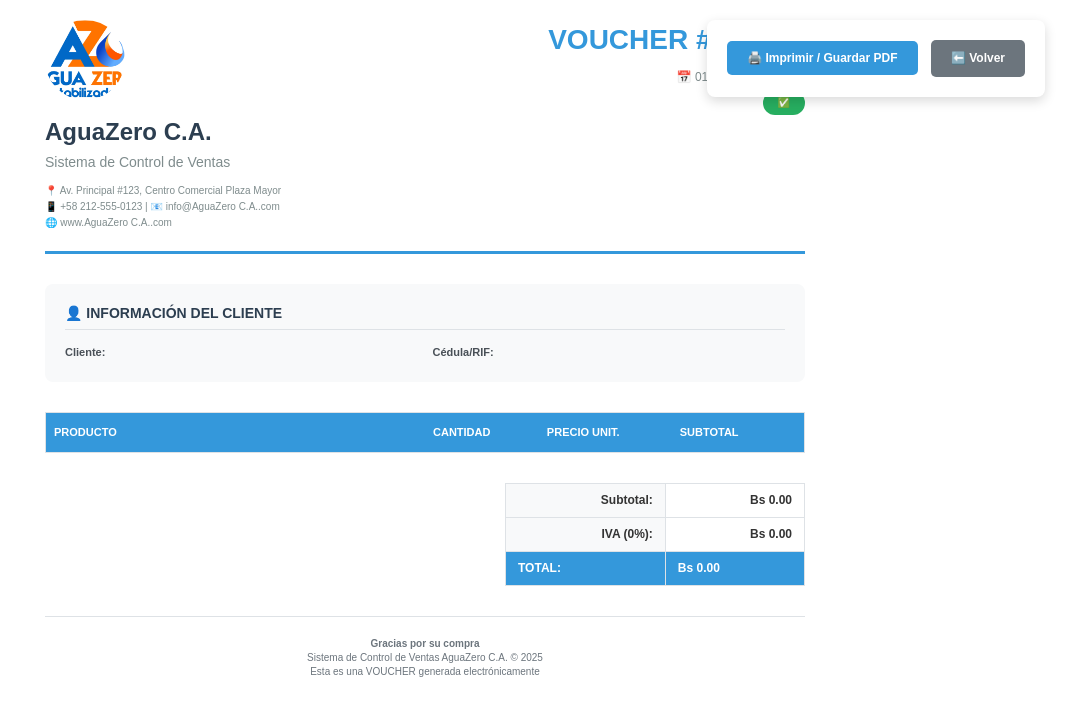
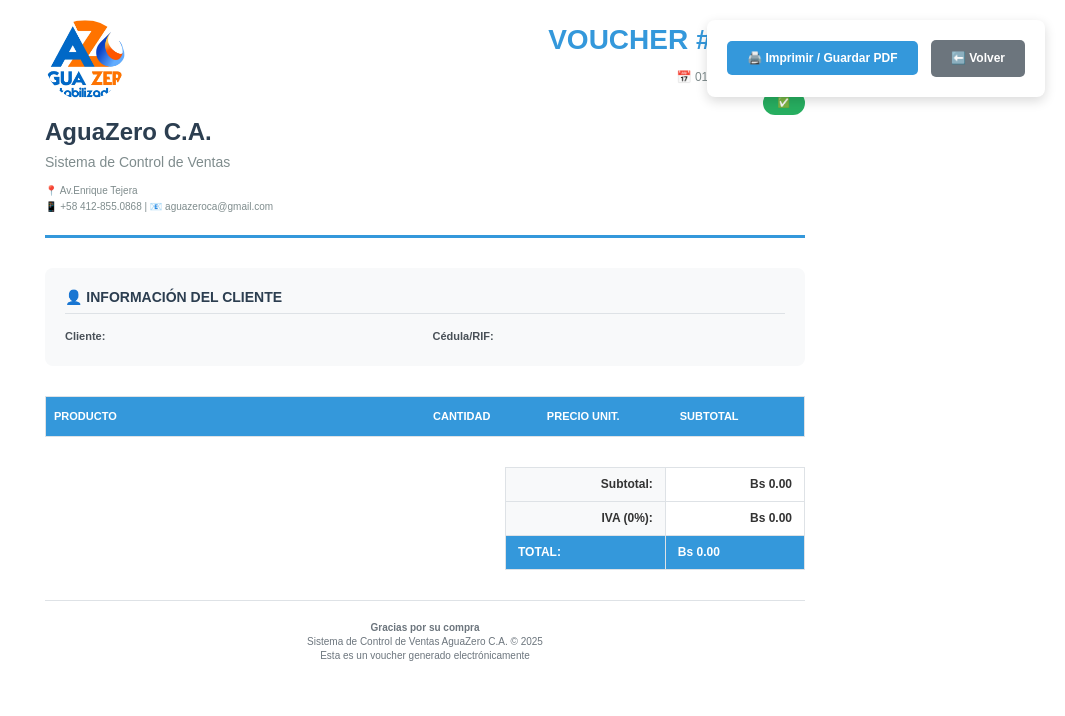
Before and after one commit to Luiscastillo15/ProyectoFinal, a PHP site: page /views/invoices/printable.php in a window 1280 px wide. Shown: the top 716 px of the page, without its empty margins (215-1280 px from the left). Run offline with PHP 8.4, Linux system fonts and the light colour scheme; the template is opened without the code that fills it, so the values that code supplies are empty.

Commit message:
modificacion

```diff
--- a/views/invoices/printable.php
+++ b/views/invoices/printable.php
@@ -349,9 +349,8 @@
                 <div class="company-name">AguaZero C.A.</div>
                 <div class="company-subtitle">Sistema de Control de Ventas</div>
                 <div class="company-details">
-                    📍 Av. Principal #123, Centro Comercial Plaza Mayor<br>
-                    📱 +58 212-555-0123 | 📧 info@AguaZero C.A..com<br>
-                    🌐 www.AguaZero C.A..com
+                    📍 Av.Enrique Tejera<br>
+                    📱 +58 412-855.0868 | 📧 aguazeroca@gmail.com<br>
                 </div>
             </div>
             <div class="invoice-title">
@@ -507,7 +506,7 @@
         <div class="footer">
             <p><strong>Gracias por su compra</strong></p>
             <p>Sistema de Control de Ventas AguaZero C.A. © <?php echo date('Y'); ?></p>
-            <p>Esta es una VOUCHER generada electrónicamente</p>
+            <p>Esta es un voucher generado electrónicamente</p>
         </div>
     </div>
 
```
